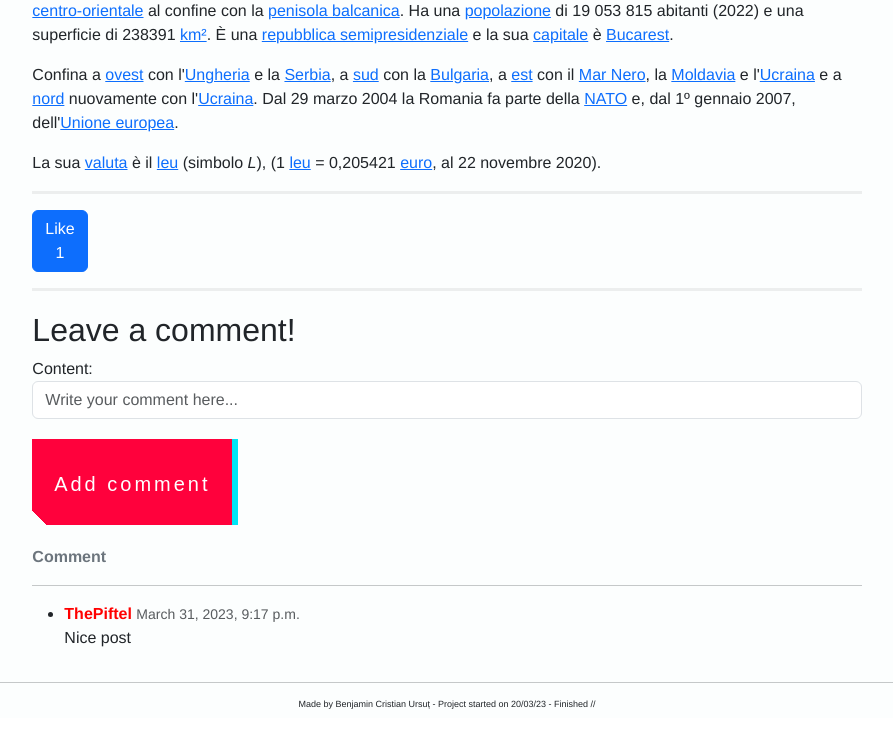
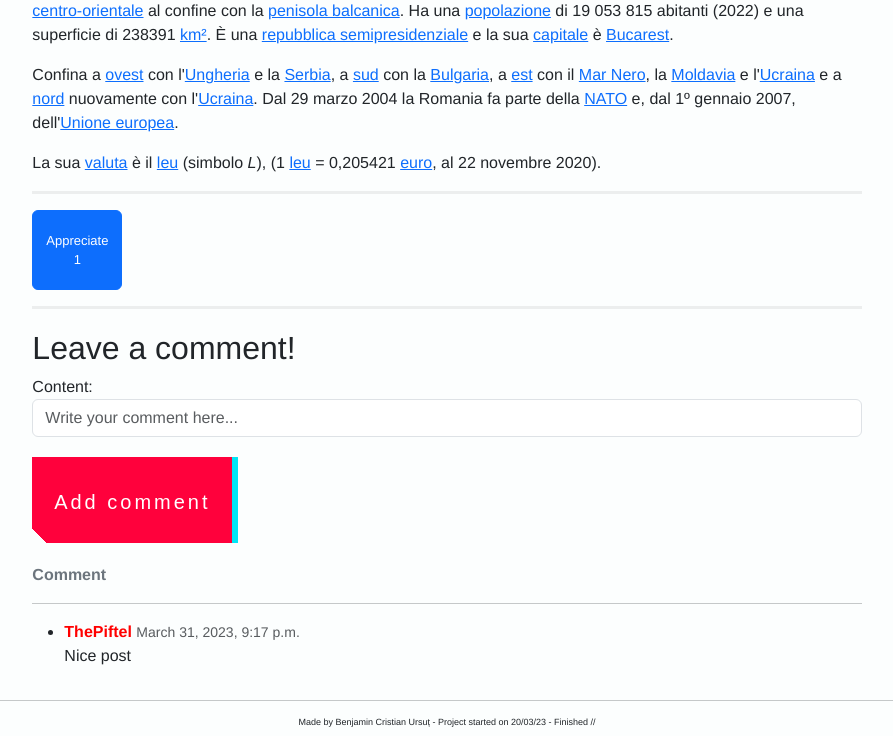
Before and after one commit to benjamincristian/project, a Django app: page /detail_view_post/36/ in a window 1280 px wide. Shown: the part 169-905 px from the top of the page, without its empty margins (193-1086 px from the left). Before the commit the page ends 878 px from the top, so only its background shows below. Run offline with Django 4.2, Linux system fonts and the light colour scheme; a user stored in the database is signed in; data comes from the database, SQL or seed files in the repository; both versions use the stored data as it was after the commit; some libraries are stand-ins or nearby versions.

Commit message:
V25 / Tags added, new post form styling, like button now is nicer

```diff
--- a/post/forms.py
+++ b/post/forms.py
@@ -6,28 +6,31 @@ from post.models import Post, PostComment
 class PostForm(forms.ModelForm):
     class Meta:
         model = Post
-        fields = ['image', 'title', 'description']
+        fields = ['image', 'title', 'tags', 'description']
 
-    widgets = {
-        'title': TextInput(attrs={'class': 'form-control',
-                                  'placeholder': 'Enter the title'}),
-        'description': Textarea(attrs={'class': 'form-control',
-                                       'placeholder': 'Write here...'}),
-        'image': FileInput(attrs={'class': 'form-control',
-                                  'placeholder': 'Select an image to upload'})
-    }
+        widgets = {
+            'title': TextInput(attrs={'class': 'form-control',
+                                      'placeholder': 'Enter the title...'}),
+            'description': Textarea(attrs={'class': 'form-control',
+                                           'placeholder': 'Write here...'}),
+            'image': FileInput(attrs={'class': 'form-control',
+                                      'placeholder': 'Select an image to upload'}),
+            'tags': TextInput(attrs={'class': 'form-control',
+                                     'placeholder': 'Enter the tags related to this post...'})
+        }
 
 
 class PostUpdateForm(forms.ModelForm):
     class Meta:
         model = Post
-        fields = ['description', 'image', 'title', 'small_description']
+        fields = ['description', 'image', 'title', 'small_description', 'tags']
 
         widgets = {
             'description': Textarea(attrs={'class': 'form-control', 'placeholder': 'Write here...'}),
             'image': FileInput(attrs={'class': 'form-control', 'placeholder': 'Select an image to upload'}),
             'title': TextInput(attrs={'class': 'form-control', 'placeholder': 'Enter the title'}),
-            'small_description': TextInput(attrs={'class': 'form-control', 'placeholder': 'Write here...'})
+            'small_description': TextInput(attrs={'class': 'form-control', 'placeholder': 'Write here...'}),
+            'tags': TextInput(attrs={'class': 'form-control', 'placeholder': 'Add tags here...'})
         }
 
 
--- a/post/models.py
+++ b/post/models.py
@@ -8,6 +8,7 @@ class Post(models.Model):
     image = models.ImageField(null=True, blank=True)
     title = models.CharField(max_length=200, null=True)
     description = RichTextField(blank=True, null=True)
+    tags = models.CharField(max_length=200, null=True)
     small_description = models.TextField(null=True, blank=True)
     date = models.DateField(auto_now_add=True, null=True)
     likes = models.ManyToManyField(User, related_name='blog_posts', blank=True)
--- a/post/views.py
+++ b/post/views.py
@@ -90,7 +90,9 @@ def dislike_view(request, pk):
 def search_bar(request):
     get_value = request.GET.get('search')
     if get_value:
-        posts = Post.objects.filter(Q(title__icontains=get_value) | Q(small_description__icontains=get_value))
+        posts = Post.objects.filter(Q(title__icontains=get_value) |
+                                    Q(small_description__icontains=get_value) |
+                                    Q(tags__icontains=get_value))
     else:
         posts = {}
 
--- a/templates/post/detail_post.html
+++ b/templates/post/detail_post.html
@@ -23,8 +23,13 @@
                         {#like form#}
                         <form action="{% url 'like_post' post.pk %}" method="post">
                             {% csrf_token %}
-                            <button type="submit" name="post_id" value="{{ post.id }}" class="btn btn-primary">
-                                Like {{ post.total_like }}</button>
+                            <button type="submit" name="post_id"
+                                    value="{{ post.id }}"
+                                    class="btn btn-primary text-center"
+                                    style="height: 80px;
+                                           width: 90px;
+                                           font-size: small">
+                                Appreciate {{ post.total_like }}</button>
                         </form>
                     </div>
                     {#                    <div class="col-1">#}
--- a/templates/post/list_of_post.html
+++ b/templates/post/list_of_post.html
@@ -14,8 +14,8 @@
                             <h6>{{ post.small_description }}</h6>
                         {% endif %}
                         Posted on: {{ post.created_on }} |
-                        Likes: {{ post.total_like }} |
-                        Dislikes: {{ post.total_dislike }} |
+                        Appreciations: {{ post.total_like }} |
+{#                        Dislikes: {{ post.total_dislike }} |#}
                         Comments: {{ post.total_comments }}
                         {% if perms.post %}
                             <div class="dropdown">
```
Also changed, not shown: db.sqlite3, post/migrations/0029_post_tags.py (added). Lines whose indentation alone changed are shown as unchanged.
